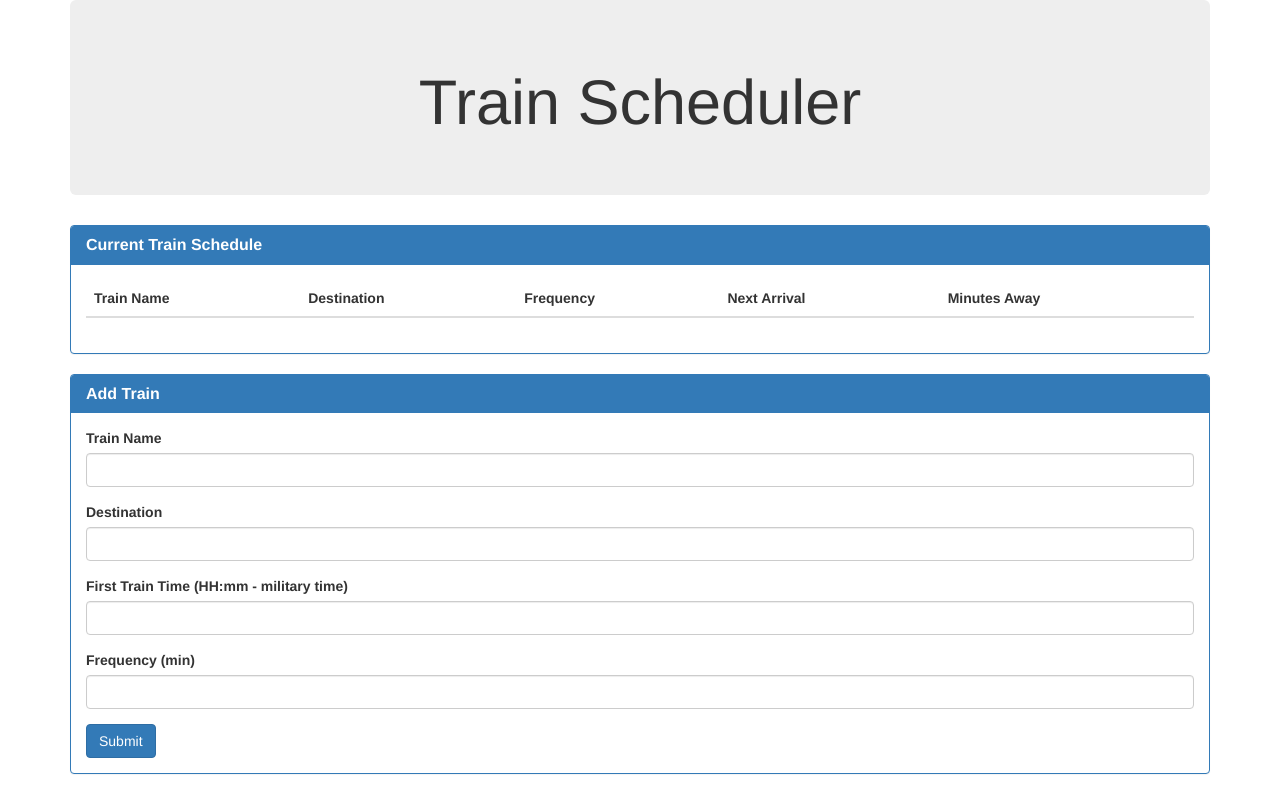
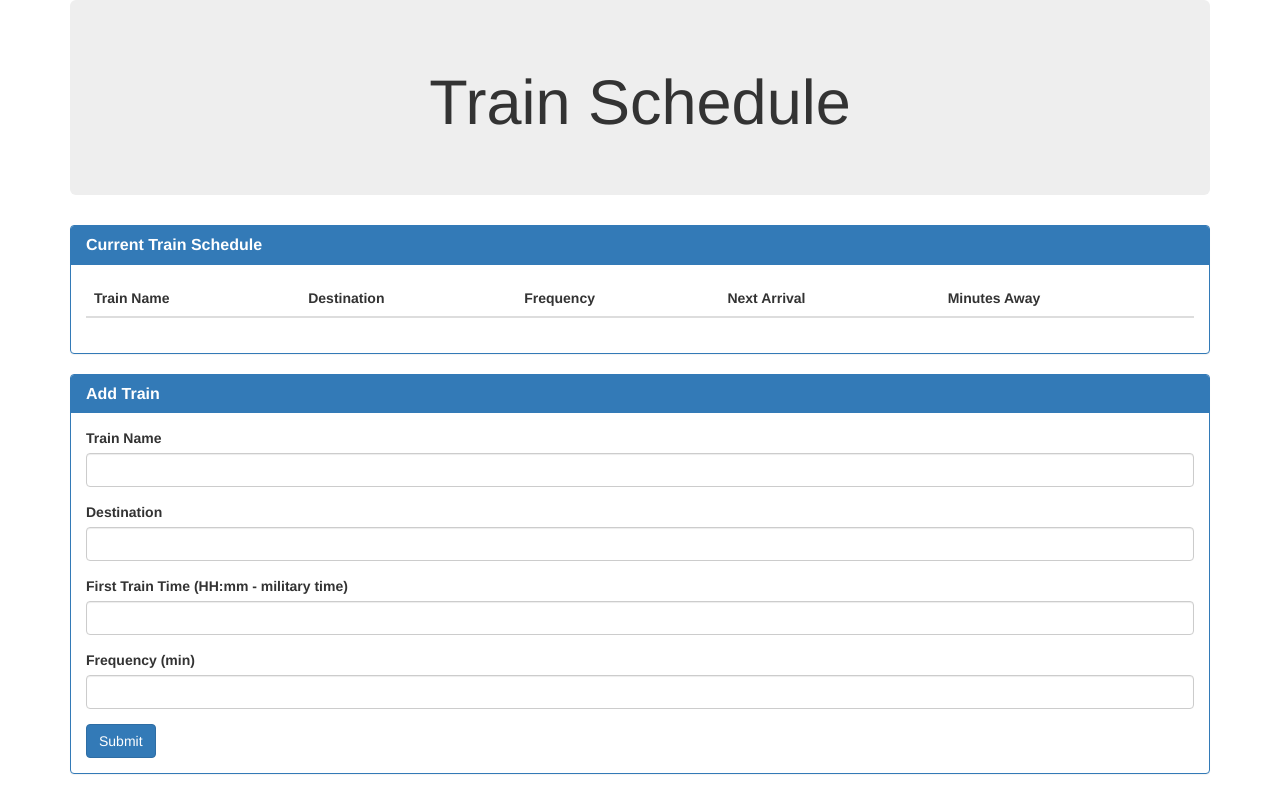
Before and after one commit to Ben-Massey/Train-schedule, a plain HTML site: page index.html in a window 1280 px wide. Drawn offline with nearby package versions, Linux system fonts and the light colour scheme; no server answers.

Commit message:
minor changes

```diff
--- a/index.html
+++ b/index.html
@@ -10,7 +10,7 @@
 <body>
     <div class="container">
         <div class="jumbotron">
-            <h1 class="text-center">Train Scheduler</h1>
+            <h1 class="text-center">Train Schedule</h1>
         </div>
 
         <div class="row">
```
